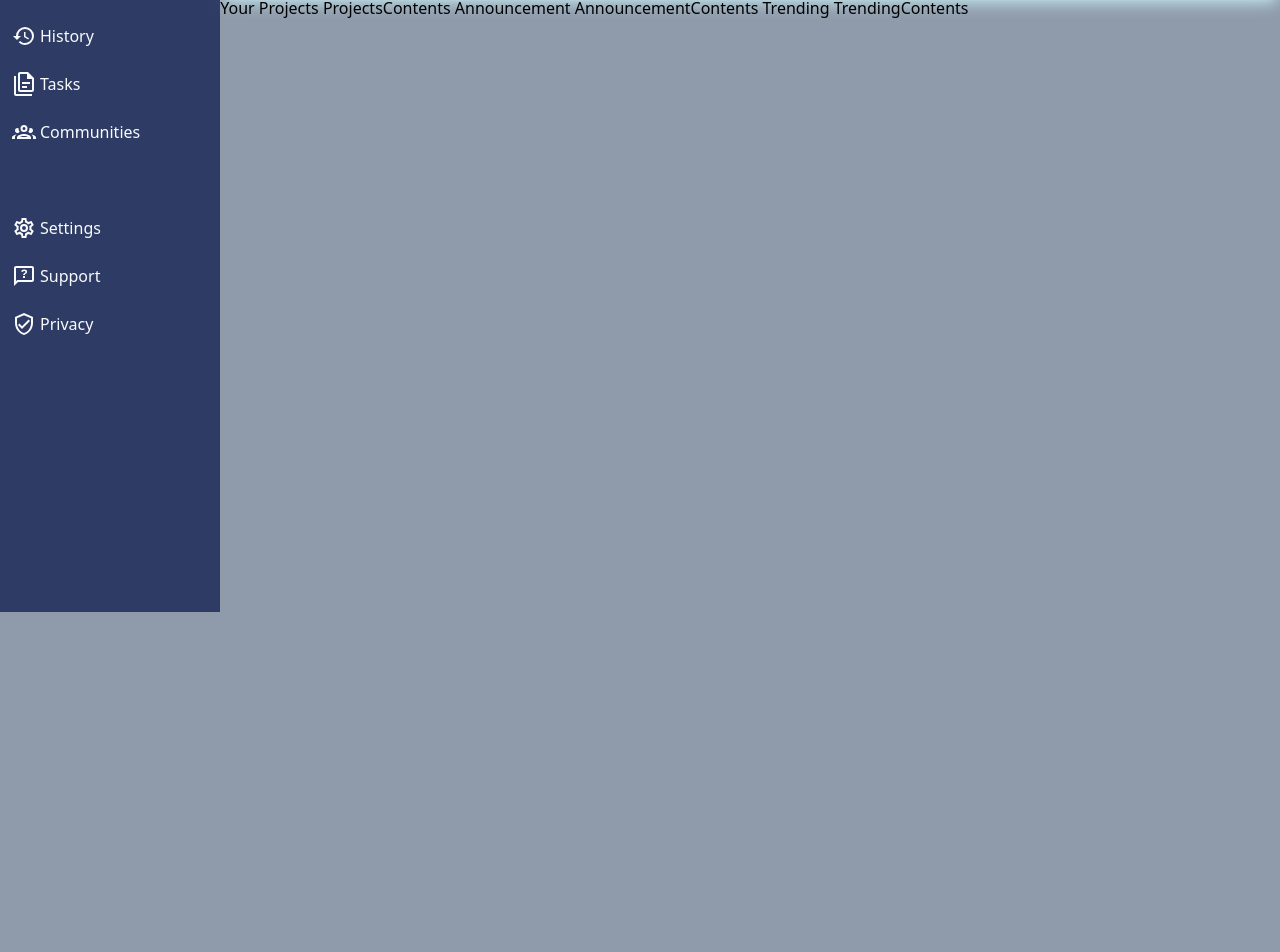
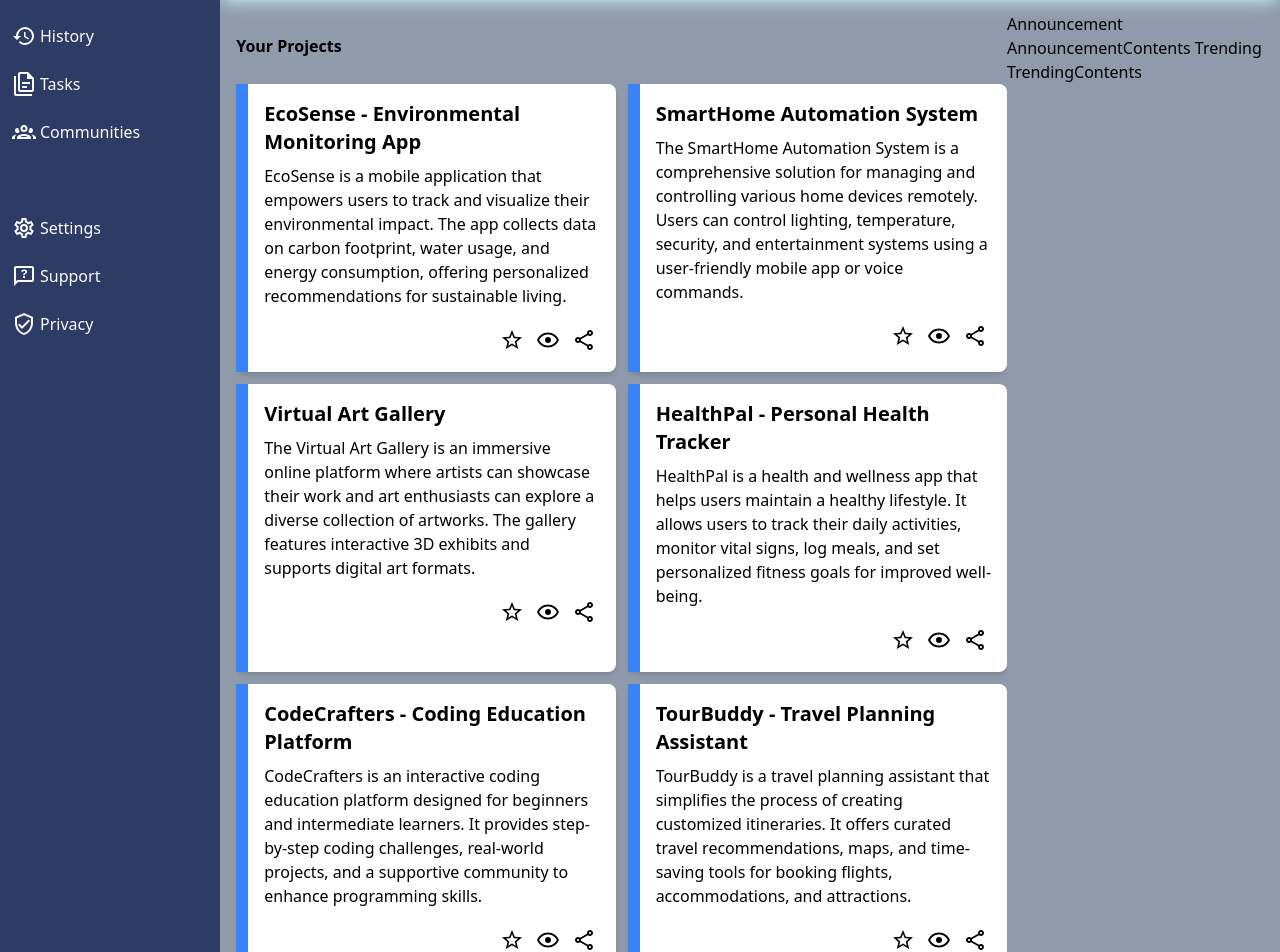
Before and after one commit to Alkedama/Admin-Dashboard, a React (Vite) app: page / in a window 1280 px wide. Shown: the part 188-1140 px from the top of the page. Before the commit the page ends 800 px from the top, so only its background shows below. Built offline with nearby package versions, Linux system fonts and the light colour scheme.

Commit message:
Updates Project Content(#1)

```diff
--- a/src/App.jsx
+++ b/src/App.jsx
@@ -12,7 +12,7 @@ function App() {
 
   return (
     <>
-    <div className='containerMain h-screen grid'>
+    <div className='containerMain container mx-auto max-w-full h-screen grid'>
     <Header />
     <SideBar />
     <MainContent />
--- a/src/components/header.jsx
+++ b/src/components/header.jsx
@@ -43,7 +43,7 @@ const header = () => {
         <span className='font-bold'>Kristian Rex Sazon (@krsazon)</span>
       </div>
 
-      <div className='grid place-items-center col-start-3 col-end-4 row-start-2 row-end-4'>
+      <div className='grid items-center justify-items-end col-start-3 col-end-4 row-start-2 row-end-4'>
         <ul className='flex gap-x-4'>
           <li className='navItems'>
             <button className='bg-sky-500/75 rounded-full w-20 h-9 text-slate-50/100'>New</button>
--- a/src/components/mainContent.jsx
+++ b/src/components/mainContent.jsx
@@ -1,14 +1,90 @@
+import Icon from '@mdi/react';
+import { mdiStarOutline, mdiEyeOutline, mdiShareVariantOutline } from '@mdi/js';
+
 const mainContent = () => {
   return (
-    <div className='mainContent'>
-      Your Projects
-      ProjectsContents
+    <div className='mainContent grid px-4 pt-4'>
 
-      Announcement
-      AnnouncementContents
+      <div className='flex place-items-center mb-1 col-start-1 col-end-2'>
+        <span className="font-bold">Your Projects</span>
+      </div>
 
-      Trending
-      TrendingContents
+      <div className="container mx-auto col-start-1 col-end-2 gap-3 grid projectContent">
+
+        <div className="relative bg-white rounded-lg shadow-md px-4 pt-4">
+          <div className='bg-blue-500/100 w-3 absolute top-0 left-0 h-full' />
+          <h2 className="text-xl font-bold mb-2 ml-3">EcoSense - Environmental Monitoring App</h2>
+          <p className="ml-3">EcoSense is a mobile application that empowers users to track and visualize their environmental impact. The app collects data on carbon footprint, water usage, and energy consumption, offering personalized recommendations for sustainable living.</p>
+          <div className="flex gap-x-3 place-content-end pr-1 py-5">
+          <Icon path={mdiStarOutline} size={1} />
+          <Icon path={mdiEyeOutline} size={1} />
+          <Icon path={mdiShareVariantOutline} size={1} />
+            </div>
+          </div>
+
+          <div className="relative bg-white rounded-lg shadow-md px-4 pt-4">
+          <div className='bg-blue-500/100 w-3 absolute top-0 left-0 h-full' />
+          <h2 className="text-xl font-bold mb-2 ml-3">SmartHome Automation System</h2>
+          <p className="ml-3">The SmartHome Automation System is a comprehensive solution for managing and controlling various home devices remotely. Users can control lighting, temperature, security, and entertainment systems using a user-friendly mobile app or voice commands.</p>
+          <div className="flex gap-x-3 place-content-end pr-1 py-5">
+          <Icon path={mdiStarOutline} size={1} />
+          <Icon path={mdiEyeOutline} size={1} />
+          <Icon path={mdiShareVariantOutline} size={1} />
+            </div>
+          </div>
+
+          <div className="relative bg-white rounded-lg shadow-md px-4 pt-4">
+          <div className='bg-blue-500/100 w-3 absolute top-0 left-0 h-full' />
+          <h2 className="text-xl font-bold mb-2 ml-3">Virtual Art Gallery</h2>
+          <p className="ml-3">The Virtual Art Gallery is an immersive online platform where artists can showcase their work and art enthusiasts can explore a diverse collection of artworks. The gallery features interactive 3D exhibits and supports digital art formats.</p>
+          <div className="flex gap-x-3 place-content-end pr-1 py-5">
+          <Icon path={mdiStarOutline} size={1} />
+          <Icon path={mdiEyeOutline} size={1} />
+          <Icon path={mdiShareVariantOutline} size={1} />
+            </div>
+          </div>
+
+          <div className="relative bg-white rounded-lg shadow-md px-4 pt-4">
+          <div className='bg-blue-500/100 w-3 absolute top-0 left-0 h-full' />
+          <h2 className="text-xl font-bold mb-2 ml-3">HealthPal - Personal Health Tracker</h2>
+          <p className="ml-3">HealthPal is a health and wellness app that helps users maintain a healthy lifestyle. It allows users to track their daily activities, monitor vital signs, log meals, and set personalized fitness goals for improved well-being.</p>
+          <div className="flex gap-x-3 place-content-end pr-1 py-5">
+          <Icon path={mdiStarOutline} size={1} />
+          <Icon path={mdiEyeOutline} size={1} />
+          <Icon path={mdiShareVariantOutline} size={1} />
+            </div>
+          </div>
+
+          <div className="relative bg-white rounded-lg shadow-md px-4 pt-4">
+          <div className='bg-blue-500/100 w-3 absolute top-0 left-0 h-full' />
+          <h2 className="text-xl font-bold mb-2 ml-3">CodeCrafters - Coding Education Platform</h2>
+          <p className="ml-3">CodeCrafters is an interactive coding education platform designed for beginners and intermediate learners. It provides step-by-step coding challenges, real-world projects, and a supportive community to enhance programming skills.</p>
+          <div className="flex gap-x-3 place-content-end pr-1 py-5">
+          <Icon path={mdiStarOutline} size={1} />
+          <Icon path={mdiEyeOutline} size={1} />
+          <Icon path={mdiShareVariantOutline} size={1} />
+            </div>
+          </div>
+
+          <div className="relative bg-white rounded-lg shadow-md px-4 pt-4">
+          <div className='bg-blue-500/100 w-3 absolute top-0 left-0 h-full' />
+          <h2 className="text-xl font-bold mb-2 ml-3">TourBuddy - Travel Planning Assistant</h2>
+          <p className="ml-3"> TourBuddy is a travel planning assistant that simplifies the process of creating customized itineraries. It offers curated travel recommendations, maps, and time-saving tools for booking flights, accommodations, and attractions.</p>
+          <div className="flex gap-x-3 place-content-end pr-1 py-5">
+          <Icon path={mdiStarOutline} size={1} />
+          <Icon path={mdiEyeOutline} size={1} />
+          <Icon path={mdiShareVariantOutline} size={1} />
+            </div>
+          </div>
+
+      </div>
+
+      <div className="col-start-2 col-end-3 row-start-1 row-end-2">
+        Announcement
+        AnnouncementContents
+        Trending
+        TrendingContents
+      </div>
     </div>
   )
 }
--- a/src/components/sidebar.jsx
+++ b/src/components/sidebar.jsx
@@ -19,42 +19,42 @@ const sidebar = () => {
         <div className='grid gap-y-6 pb-10'>
           <li className="sidebarItem flex gap-x-1">
             <Icon path={mdiHomeOutline} title="Home" size={1} />
-            <span>Home</span>
+            <button><span>Home</span></button>
           </li>
           <li className="sidebarItem flex gap-x-1">
             <Icon path={mdiCardAccountDetailsOutline} title="" size={1} />
-            <span>Profile</span>
+            <button><span>Profile</span></button>
           </li>
           <li className="sidebarItem flex gap-x-1">
             <Icon path={mdiMessageOutline} title="" size={1} />
-            <span>Messages</span>
+            <button><span>Messages</span></button>
           </li>
           <li className="sidebarItem flex gap-x-1">
             <Icon path={mdiHistory} title="" size={1} />
-            <span>History</span>
+            <button><span>History</span></button>
           </li>
           <li className="sidebarItem flex gap-x-1">
             <Icon path={mdiFileDocumentMultipleOutline} title="" size={1} />
-            <span>Tasks</span>
+            <button><span>Tasks</span></button>
           </li>
           <li className="sidebarItem flex gap-x-1">
             <Icon path={mdiAccountGroupOutline} title="" size={1} />
-            <span>Communities</span>
+            <button><span>Communities</span></button>
           </li>
         </div>
 
         <div className='grid gap-y-6'>
           <li className="sidebarItem flex gap-x-1">
             <Icon path={mdiCogOutline} title="" size={1} />
-            <span>Settings</span>
+            <button><span>Settings</span></button>
           </li>
           <li className="sidebarItem flex gap-x-1">
             <Icon path={mdiMessageQuestionOutline} title="" size={1} />
-            <span>Support</span>
+            <button><span>Support</span></button>
           </li>
           <li className="sidebarItem flex gap-x-1">
             <Icon path={mdiShieldCheckOutline} title="" size={1} />
-            <span>Privacy</span>
+            <button><span>Privacy</span></button>
           </li>
         </div>
       </ul>
--- a/src/scss/App.scss
+++ b/src/scss/App.scss
@@ -41,4 +41,14 @@ body{
     // background-color: #c386fd;
     grid-column: 2 / 3;
     grid-row: 2 / 3;
+
+    grid-template-columns: repeat(1, 3fr) repeat(1, 1fr);
+    grid-template-rows: repeat(1, auto) repeat(3, 1fr);
 }
+
+.projectContent{
+    resize: both;
+    overflow: auto;
+
+    grid-template-columns: repeat(auto-fill, minmax(300px, 1fr));
+}
```
